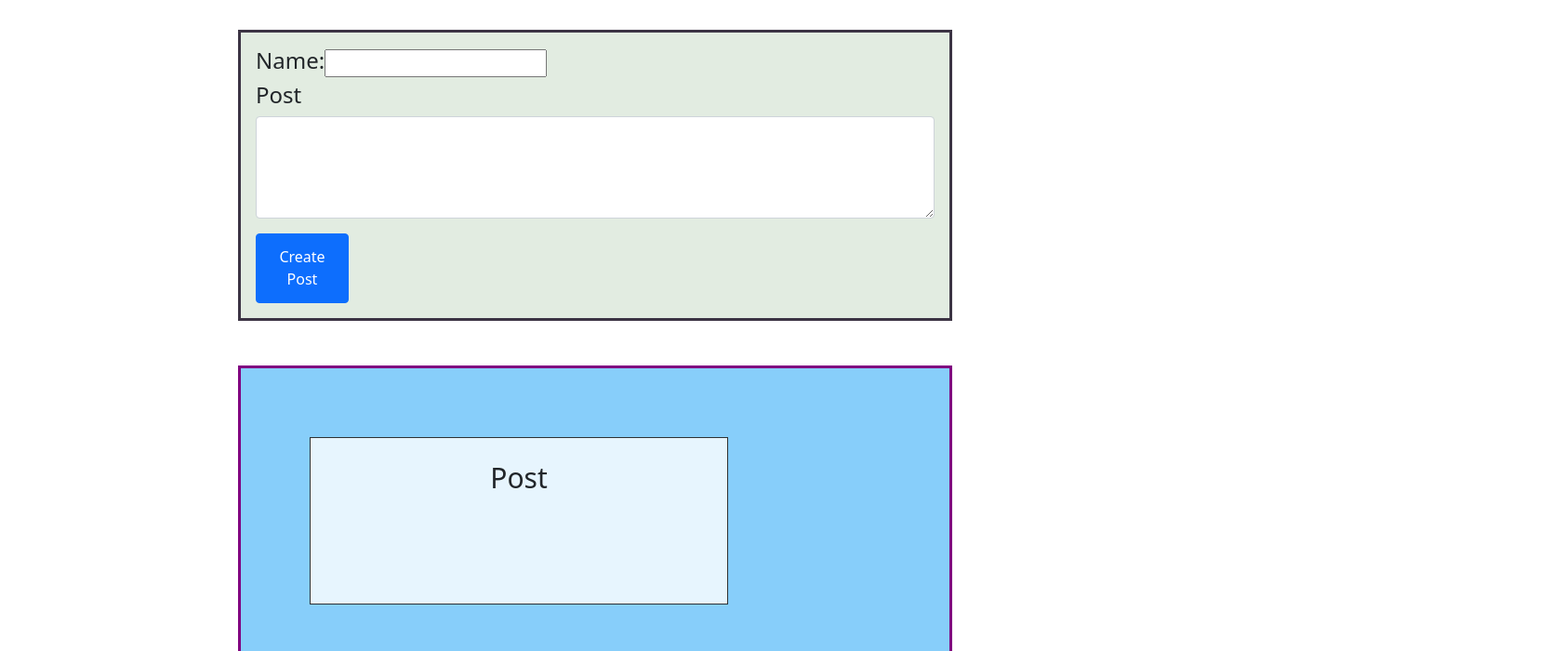
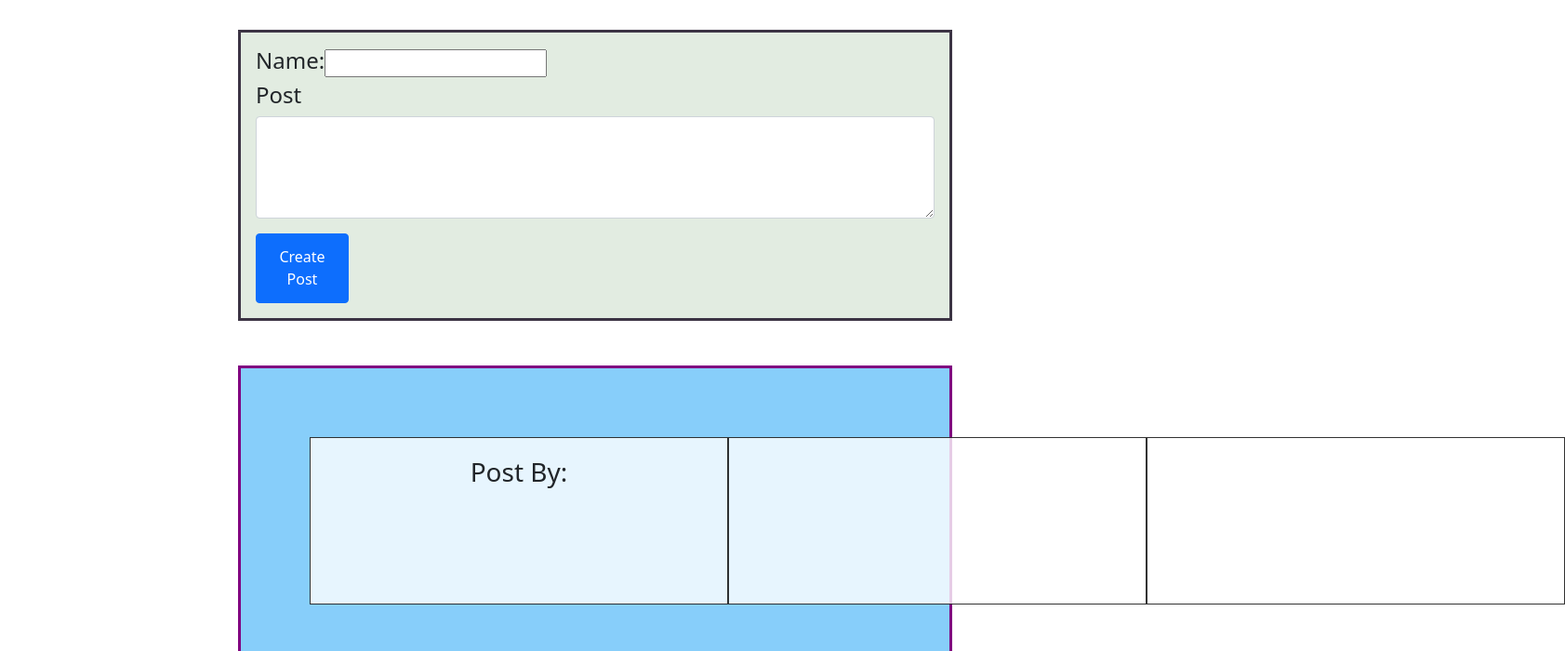
Before and after one commit to Josh-Kellhofer/social-feed, a React (Create React App) app: page / in a window 1280 px wide. Shown: the top 700 px of the page at 93% size, 1683 px wide, since content can reach past the window. Built offline with nearby package versions, Linux system fonts and the light colour scheme.

Commit message:
Began making a Grid to Represent the Posts.

```diff
--- a/src/App.css
+++ b/src/App.css
@@ -1,6 +1,17 @@
 * {
   box-sizing: border-box;
 }
+
+.nav {
+  list-style-type: none;
+  margin: 0;
+  padding: 0;
+  overflow: hidden;
+  display: block;
+  padding: 8px;
+  background-color: aquamarine;
+}
+
 
 .DisplayContainer {
   border: 3px;
--- a/src/DisplayComponents/DisplayPosts/DisplayPosts.jsx
+++ b/src/DisplayComponents/DisplayPosts/DisplayPosts.jsx
@@ -11,11 +11,18 @@ const DisplayPosts = (props) => {
             return (
               <tr>
                 <div className="grid-container">
+                  <div className="grid-item"><h3>Post By:</h3></div>
+                  <div className="grid-item">{name.listedName}</div>
+                  {/* <div className="grid-item">3</div>
+                  <div className="grid-item">4</div>
+                  <div className="grid-item">5</div>
+                  <div className="grid-item">6</div> */}
+                  {/* <div className="grid-item">7</div>
+                  <div className="grid-item">8</div>
+                  <div className="grid-item">9</div> */}
                 <div className="grid-item">
-                  <label>Post</label>
-                    {/* <td className='DisplayContainer'></td> */}
 
-                      <div><p className="grid item">{name.listedName}</p></div>
+                     {/* <div><p className="grid item">{name.listedName}</p></div>  */}
                 <div className='form-group'>
                   <div>{name.text}</div>
 
```
Also changed, not shown: src/App.js (+7 -2 lines).
